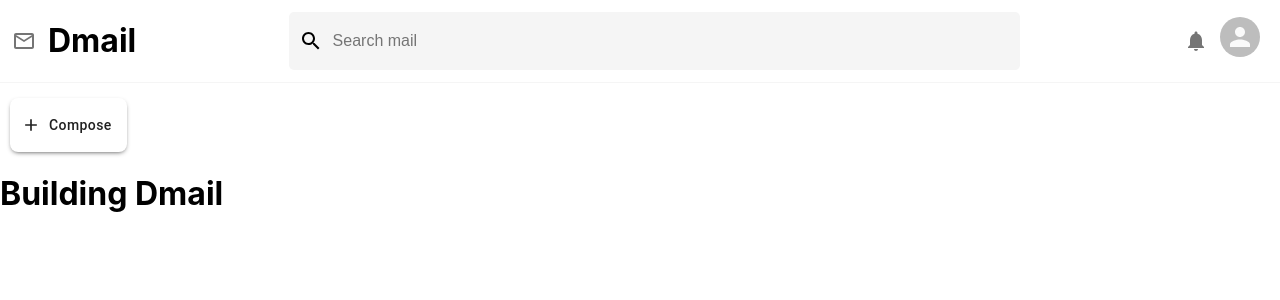
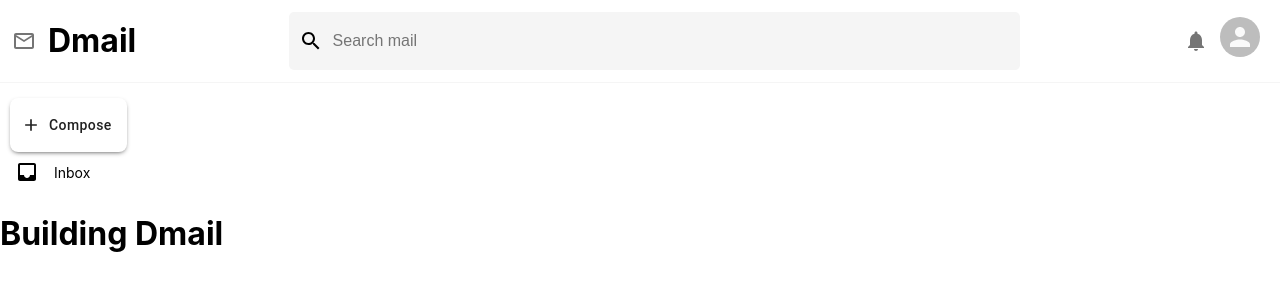
Before and after one commit to DaoudAli/Dmail, a React (Create React App) app in the folder dmail/: page / in a window 1280 px wide. Shown: the top 300 px of the page. Built offline with nearby package versions, Linux system fonts and the light colour scheme.

Commit message:
Added Header/Sidebar

```diff
--- a/dmail/src/components/Sidebar.js
+++ b/dmail/src/components/Sidebar.js
@@ -12,7 +12,7 @@ function Sidebar() {
         Compose
       </Button>
 
-      {/* <SidebarOption Icon={<InboxIcon />} title="Inbox" number={54} /> */}
+      <SidebarOption Icon={InboxIcon} title="Inbox" number={54} />
     </div>
   );
 }
--- a/dmail/src/components/SidebarOption.css
+++ b/dmail/src/components/SidebarOption.css
@@ -0,0 +1,38 @@
+.sidebarOption {
+  display: flex;
+  align-items: center;
+  height: 40px;
+  padding: 0 10px;
+  border-top-right-radius: 10px;
+  border-bottom-right-radius: 10px;
+  cursor: pointer;
+}
+
+.sidebarOption:hover,
+.sidebarOption:hover > p,
+.sidebarOption:hover > h3 {
+  background-color: lightslategrey;
+  color: black;
+  font-weight: 800 !important;
+}
+
+.icon {
+  padding: 5px;
+}
+
+.sidebarOption > h3 {
+  flex: 1;
+  margin-left: 10px;
+  font-size: 14px;
+  font-weight: 400;
+}
+
+.sidebarOption > p {
+  display: none;
+  font-weight: 300;
+}
+
+.sidebarOption:hover > p {
+  display: inline;
+  color: black;
+}
--- a/dmail/src/components/SidebarOption.js
+++ b/dmail/src/components/SidebarOption.js
@@ -1,7 +1,13 @@
 import React from "react";
 import "./SidebarOption.css";
 function SidebarOption({ Icon, title, number }) {
-  return <div className="sidebarOption">p</div>;
+  return (
+    <div className="sidebarOption">
+      <Icon className="icon" />
+      <h3>{title}</h3>
+      <p>{number}</p>
+    </div>
+  );
 }
 
 export default SidebarOption;
```
